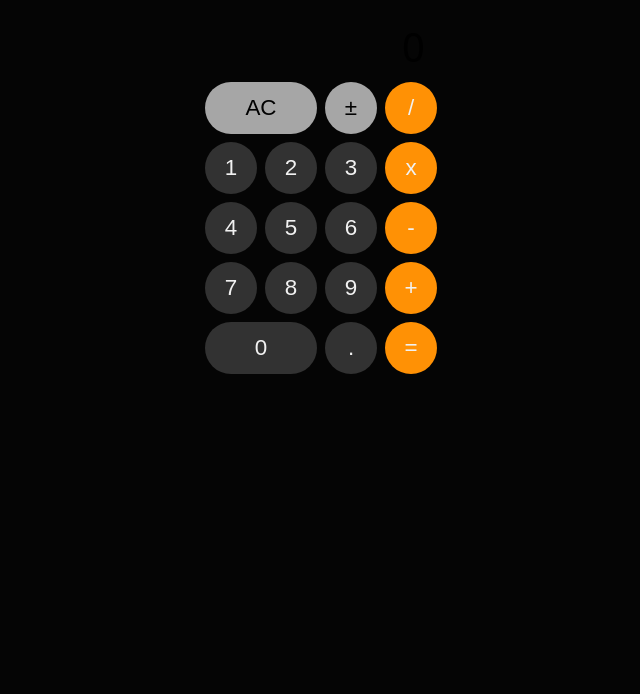
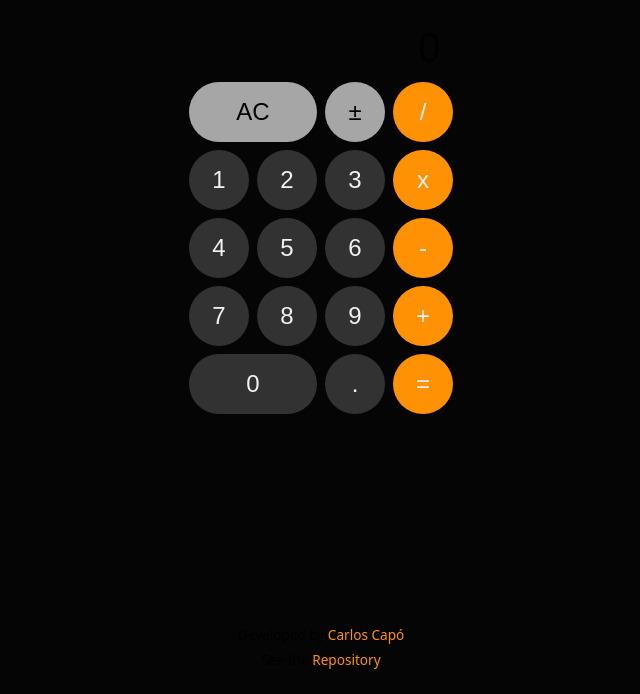
Before and after one commit to picuu/calculator-ios, a website: page src/index.html in a window 1280 px wide. Shown: the part 106-800 px from the top of the page, without its empty margins (319-959 px from the left). Drawn offline with Linux system fonts and the light colour scheme.

Commit message:
chore: add footer with developer information and repository link

```diff
--- a/src/index.html
+++ b/src/index.html
@@ -54,5 +54,10 @@
       </section>
     </main>
   </div>
+
+  <footer>
+    <small>Developed by <a href="https://carloscapo.com">Carlos Capó</a></small>
+    <small>See the <a href="https://github.com/picuu/calculator-ios">Repository</a></small>
+  </footer>
 </body>
 </html>
--- a/src/style.css
+++ b/src/style.css
@@ -15,7 +15,7 @@
 }
 
 body {
-  min-height: 75dvh;
+  min-height: 80dvh;
   display: grid;
   place-content: center;
   background-color: #050505;
@@ -63,15 +63,15 @@ body {
 }
 
 button {
-  min-width: 52px;
-  width: 52px;
-  height: 52px;
+  min-width: 60px;
+  width: 60px;
+  height: 60px;
   padding: .5rem;
   aspect-ratio: 1 / 1;
   background-color: var(--clr-primary);
   border: none;
   border-radius: 100vw;
-  font-size: 1.4rem;
+  font-size: 1.5rem;
   font-weight: 500;
   color: var(--clr-text);
   cursor: pointer;
@@ -110,3 +110,28 @@ button.primary-btn.selected {
   background-color: var(--clr-text);
   color: var(--clr-accent);
 }
+
+footer {
+  position: absolute;
+  bottom: 25px;
+  left: 0;
+  width: 100%;
+  display: flex;
+  flex-direction: column;
+  align-items: center;
+  gap: .4rem;
+}
+
+footer, small {
+  font-size: .85rem;
+}
+
+footer a {
+  color: var(--clr-accent);
+  text-decoration-color: transparent;
+  transition: text-decoration-color 150ms ease-in-out;
+}
+
+footer a:hover {
+  text-decoration-color: currentColor;
+}
```
